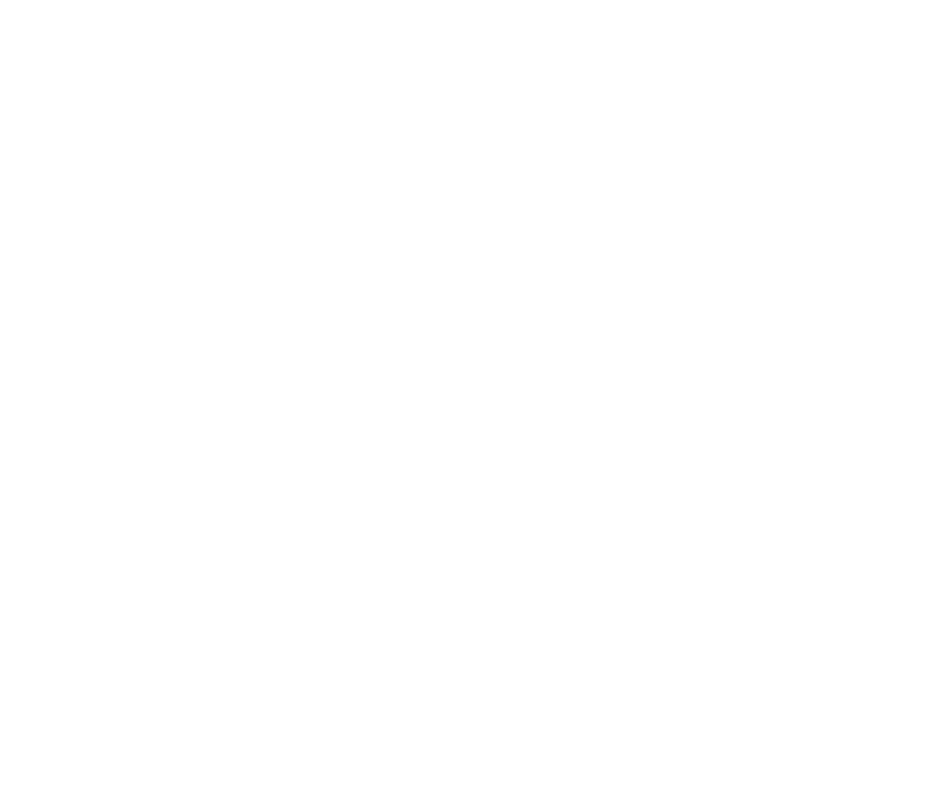
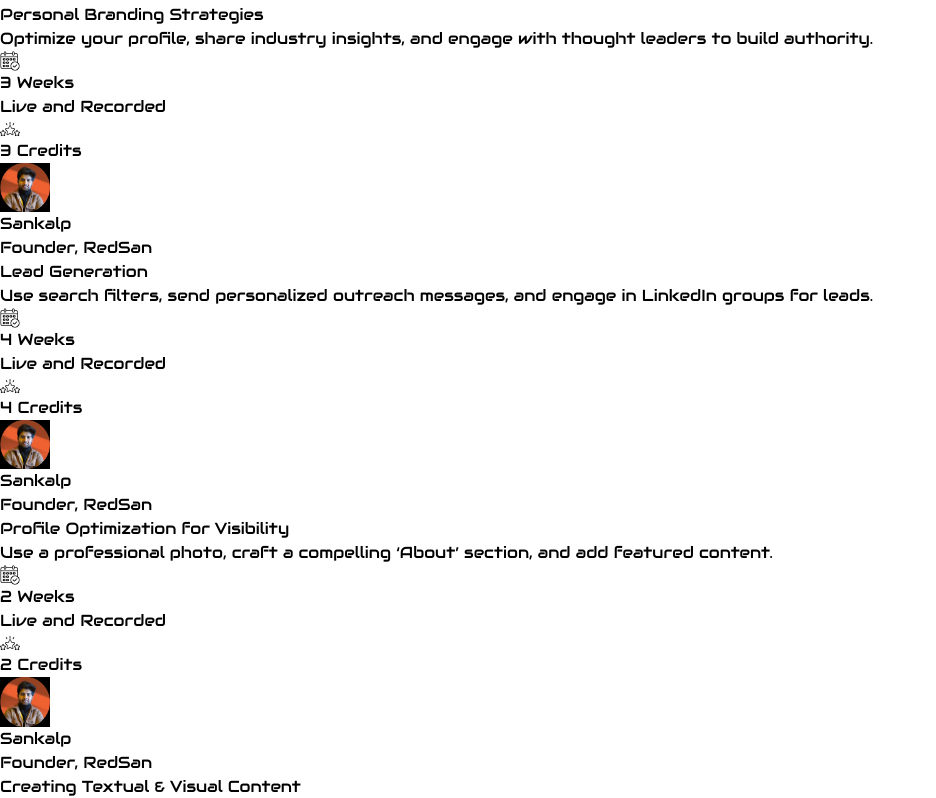
Before and after one commit to AjayRajNegi/REDSAN01, a Next.js app: page /linkedIn in a window 1280 px wide. Shown: the part 2047-2845 px from the top of the page, without its empty margins (0-936 px from the left). Before the commit the page ends 1536 px from the top, so only its background shows below. Built offline with nearby package versions, Linux system fonts and the light colour scheme.

Commit message:
Updated the data set with actual data.

```diff
--- a/src/app/linkedIn/page.tsx
+++ b/src/app/linkedIn/page.tsx
@@ -6,10 +6,127 @@
     id: 1,
     module_title: "Job Search",
     module_desc:
-      "Utilize LinkedIn job alerts to stay updated on relevant job opportunities.",
+      "Optimize your profile, use job alerts, and network with recruiters to find job opportunities.",
     module_time: "3 Weeks",
     module_credits: "3 Credits",
     module_image: "/brand.jpg",
+  },
+  {
+    id: 2,
+    module_title: "Hiring Talent",
+    module_desc:
+      "Use LinkedIn Recruiter, assess candidate profiles, and leverage referrals to hire top talent.",
+    module_time: "3 Weeks",
+    module_credits: "3 Credits",
+    module_image: "/content.jpg",
+  },
+  {
+    id: 3,
+    module_title: "Retaining Existing Employees",
+    module_desc:
+      "Build an employer brand, engage employees, and use LinkedIn Learning to improve retention.",
+    module_time: "4 Weeks",
+    module_credits: "4 Credits",
+    module_image: "/job.jpg",
+  },
+  {
+    id: 4,
+    module_title: "Brand Marketing",
+    module_desc:
+      "Create a business page, develop content strategy, and use LinkedIn Ads for brand visibility.",
+    module_time: "3 Weeks",
+    module_credits: "3 Credits",
+    module_image: "/networking.jpg",
+  },
+  {
+    id: 5,
+    module_title: "Personal Branding Strategies",
+    module_desc:
+      "Optimize your profile, share industry insights, and engage with thought leaders to build authority.",
+    module_time: "3 Weeks",
+    module_credits: "3 Credits",
+    module_image: "/social.jpg",
+  },
+  {
+    id: 6,
+    module_title: "Lead Generation",
+    module_desc:
+      "Use search filters, send personalized outreach messages, and engage in LinkedIn groups for leads.",
+    module_time: "4 Weeks",
+    module_credits: "4 Credits",
+    module_image: "/web.jpg",
+  },
+  {
+    id: 7,
+    module_title: "Profile Optimization for Visibility",
+    module_desc:
+      "Use a professional photo, craft a compelling ‘About’ section, and add featured content.",
+    module_time: "2 Weeks",
+    module_credits: "2 Credits",
+    module_image: "/brand.jpg",
+  },
+  {
+    id: 8,
+    module_title: "Creating Textual & Visual Content",
+    module_desc:
+      "Write engaging posts, use images and videos, and follow trending topics for visibility.",
+    module_time: "3 Weeks",
+    module_credits: "3 Credits",
+    module_image: "/content.jpg",
+  },
+  {
+    id: 9,
+    module_title: "Scheduling Content Effectively",
+    module_desc:
+      "Use scheduling tools, plan a content calendar, and identify the best posting times.",
+    module_time: "2 Weeks",
+    module_credits: "2 Credits",
+    module_image: "/job.jpg",
+  },
+  {
+    id: 10,
+    module_title: "Engaging with Others",
+    module_desc:
+      "Comment meaningfully, connect with professionals, and use groups to expand your network.",
+    module_time: "3 Weeks",
+    module_credits: "3 Credits",
+    module_image: "/networking.jpg",
+  },
+  {
+    id: 11,
+    module_title: "Drafting Cold Messages",
+    module_desc:
+      "Craft personalized cold messages, follow LinkedIn outreach best practices, and implement follow-ups.",
+    module_time: "2 Weeks",
+    module_credits: "2 Credits",
+    module_image: "/web.jpg",
+  },
+  {
+    id: 12,
+    module_title: "Automating Chats & Outreach",
+    module_desc:
+      "Use LinkedIn automation tools, set up message sequences, and track analytics for optimization.",
+    module_time: "3 Weeks",
+    module_credits: "3 Credits",
+    module_image: "/brand.jpg",
+  },
+  {
+    id: 13,
+    module_title: "Creating a Company Page",
+    module_desc:
+      "Optimize a LinkedIn business page, gain followers, and post updates to increase engagement.",
+    module_time: "3 Weeks",
+    module_credits: "3 Credits",
+    module_image: "/content.jpg",
+  },
+  {
+    id: 14,
+    module_title: "Using LinkedIn Sales Navigator",
+    module_desc:
+      "Leverage Sales Navigator, apply advanced filters, and use InMail for direct client communication.",
+    module_time: "4 Weeks",
+    module_credits: "4 Credits",
+    module_image: "/web.jpg",
   },
 ];
 
@@ -168,7 +285,7 @@
           {/* Individual Module Cards */}
           {moduleData.map((item, index) => (
             <div
-              className="bg-gray-100 min-w-[80vw] md:min-w-[700px] h-[450px] md:h-[300px] scroll-snap-align rounded-2xl flex flex-col md:flex-row items-center justify-evenly"
+              className="bg-gray-100 min-w-[80vw] md:min-w-[700px] h-[500px] md:h-[300px] scroll-snap-align rounded-2xl flex flex-col md:flex-row items-center justify-evenly"
               key={index}
             >
               {/* Left */}
@@ -182,7 +299,7 @@
               </div>
               {/* Right */}
               <div className="w-[90%] md:w-[35%] min-h-[50%] md:min-h-[80%] flex flex-col ">
-                <h3 className="text-black text-lg font-[500]">
+                <h3 className="text-black text-lg font-[500] whitespace-normal">
                   {item.module_title}
                 </h3>
                 <p className="overflow-hidden whitespace-normal text-gray-700 text-xs mt-2 leading-5">
```
